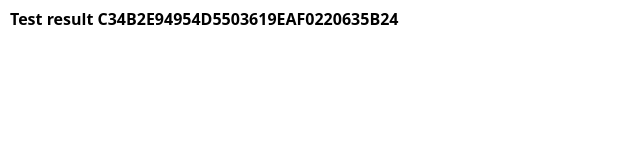
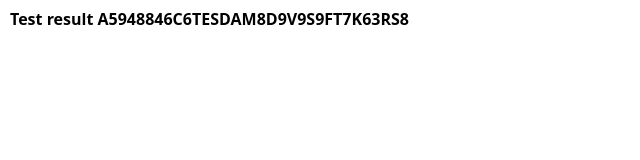
Before and after one commit to medisvit/A5948846C6TESDAM8D9V9S9FT7K63RS8, a plain HTML site: page index.html in a window 1280 px wide. Shown: the full height of the page, 0-640 px from the left. Drawn offline with nearby package versions, Linux system fonts and the light colour scheme.

Commit message:
Update index.html

```diff
--- a/index.html
+++ b/index.html
@@ -16,7 +16,7 @@
     />
   </head>
   <body style="font-size: 8px">
-    <h1 style="margin: 10px">Test result C34B2E94954D5503619EAF0220635B24</h1>
+    <h1 style="margin: 10px">Test result A5948846C6TESDAM8D9V9S9FT7K63RS8</h1>
     <img src="test.jpg" alt="" style="max-width: 100%" />
   </body>
 </html>
```
